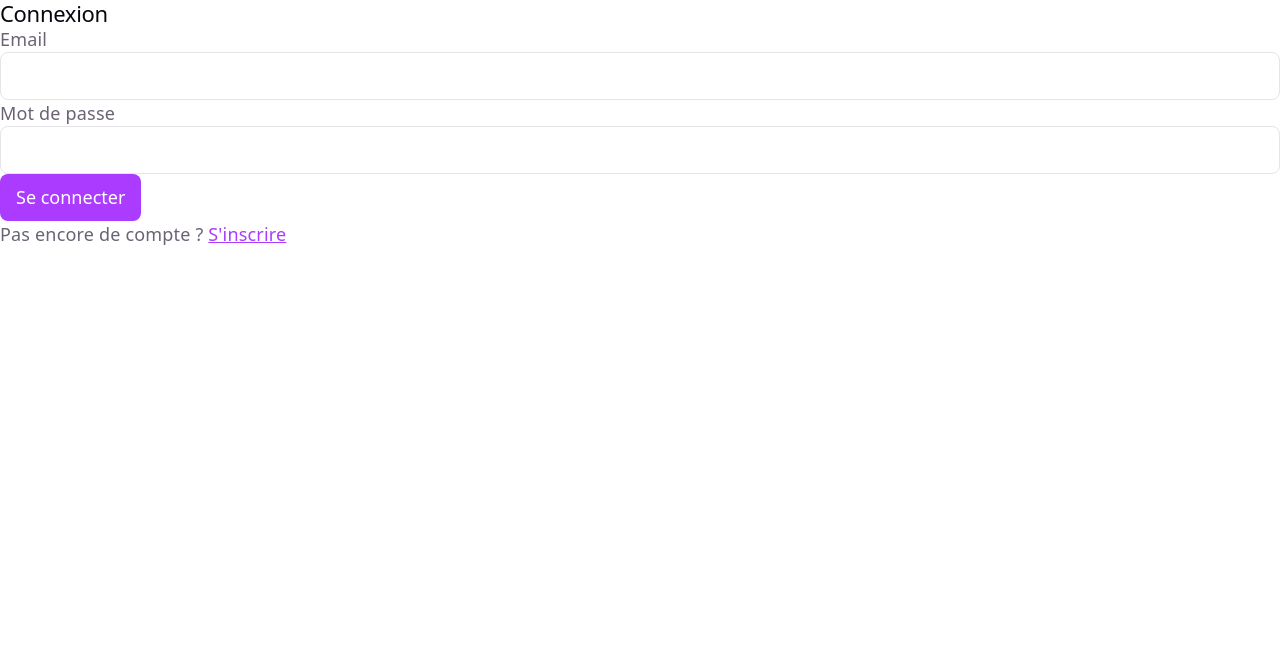
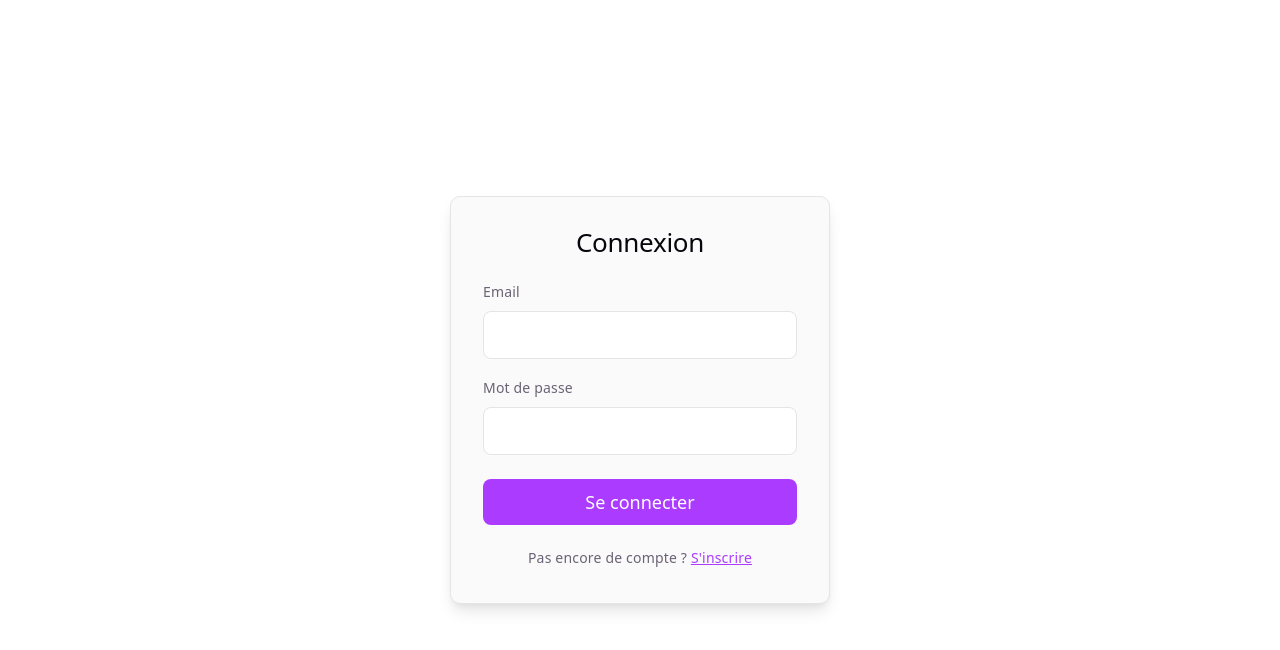
Before and after one commit to chainstrument/tchacha, a React (Vite) app in the folder client/: page /login in a window 1280 px wide. Shown: the top 650 px of the page. Built offline with nearby package versions, Linux system fonts and the light colour scheme; no server answers.

Commit message:
feat(client): style auth pages
Login and Register are now centered cards with consistent spacing,
matching the base design system.

```diff
--- a/client/src/App.css
+++ b/client/src/App.css
@@ -28,3 +28,58 @@
 .topbar-left a:hover {
   color: var(--accent);
 }
+
+/* Auth pages (Login / Register) */
+
+.auth-page {
+  flex: 1;
+  display: flex;
+  align-items: center;
+  justify-content: center;
+  padding: 24px;
+}
+
+.auth-card {
+  width: 100%;
+  max-width: 380px;
+  background: var(--surface);
+  border: 1px solid var(--border);
+  border-radius: var(--radius);
+  padding: 32px;
+  box-shadow: var(--shadow);
+  text-align: left;
+  box-sizing: border-box;
+}
+
+.auth-card h1 {
+  text-align: center;
+  font-size: 26px;
+  margin: 0 0 24px;
+}
+
+.auth-form {
+  display: flex;
+  flex-direction: column;
+  gap: 16px;
+}
+
+.field {
+  display: flex;
+  flex-direction: column;
+  gap: 6px;
+}
+
+.field label {
+  font-size: 14px;
+}
+
+.auth-form button[type='submit'] {
+  margin-top: 8px;
+}
+
+.auth-hint {
+  margin-top: 20px;
+  font-size: 14px;
+  text-align: center;
+  color: var(--text);
+}
--- a/client/src/pages/Login.jsx
+++ b/client/src/pages/Login.jsx
@@ -27,23 +27,25 @@ export default function Login() {
   }
 
   return (
-    <div>
+    <div className="auth-page">
+      <div className="auth-card">
         <h1>Connexion</h1>
-      <form onSubmit={handleSubmit}>
-        <div>
+        <form className="auth-form" onSubmit={handleSubmit}>
+          <div className="field">
             <label htmlFor="email">Email</label>
             <input id="email" name="email" type="email" value={form.email} onChange={handleChange} required />
           </div>
-        <div>
+          <div className="field">
             <label htmlFor="password">Mot de passe</label>
             <input id="password" name="password" type="password" value={form.password} onChange={handleChange} required />
           </div>
           {error && <p role="alert">{error}</p>}
           <button type="submit" disabled={submitting}>Se connecter</button>
         </form>
-      <p>
+        <p className="auth-hint">
           Pas encore de compte ? <Link to="/register">S'inscrire</Link>
         </p>
       </div>
+    </div>
   );
 }
--- a/client/src/pages/Register.jsx
+++ b/client/src/pages/Register.jsx
@@ -27,27 +27,29 @@ export default function Register() {
   }
 
   return (
-    <div>
+    <div className="auth-page">
+      <div className="auth-card">
         <h1>Inscription</h1>
-      <form onSubmit={handleSubmit}>
-        <div>
+        <form className="auth-form" onSubmit={handleSubmit}>
+          <div className="field">
             <label htmlFor="username">Nom d'utilisateur</label>
-          <input id="username" name="username" value={form.username} onChange={handleChange} required />
+            <input id="username" name="username" type="text" value={form.username} onChange={handleChange} required />
           </div>
-        <div>
+          <div className="field">
             <label htmlFor="email">Email</label>
             <input id="email" name="email" type="email" value={form.email} onChange={handleChange} required />
           </div>
-        <div>
+          <div className="field">
             <label htmlFor="password">Mot de passe</label>
             <input id="password" name="password" type="password" value={form.password} onChange={handleChange} required />
           </div>
           {error && <p role="alert">{error}</p>}
           <button type="submit" disabled={submitting}>S'inscrire</button>
         </form>
-      <p>
+        <p className="auth-hint">
           Déjà un compte ? <Link to="/login">Se connecter</Link>
         </p>
       </div>
+    </div>
   );
 }
```
Lines whose indentation alone changed are shown as unchanged.
